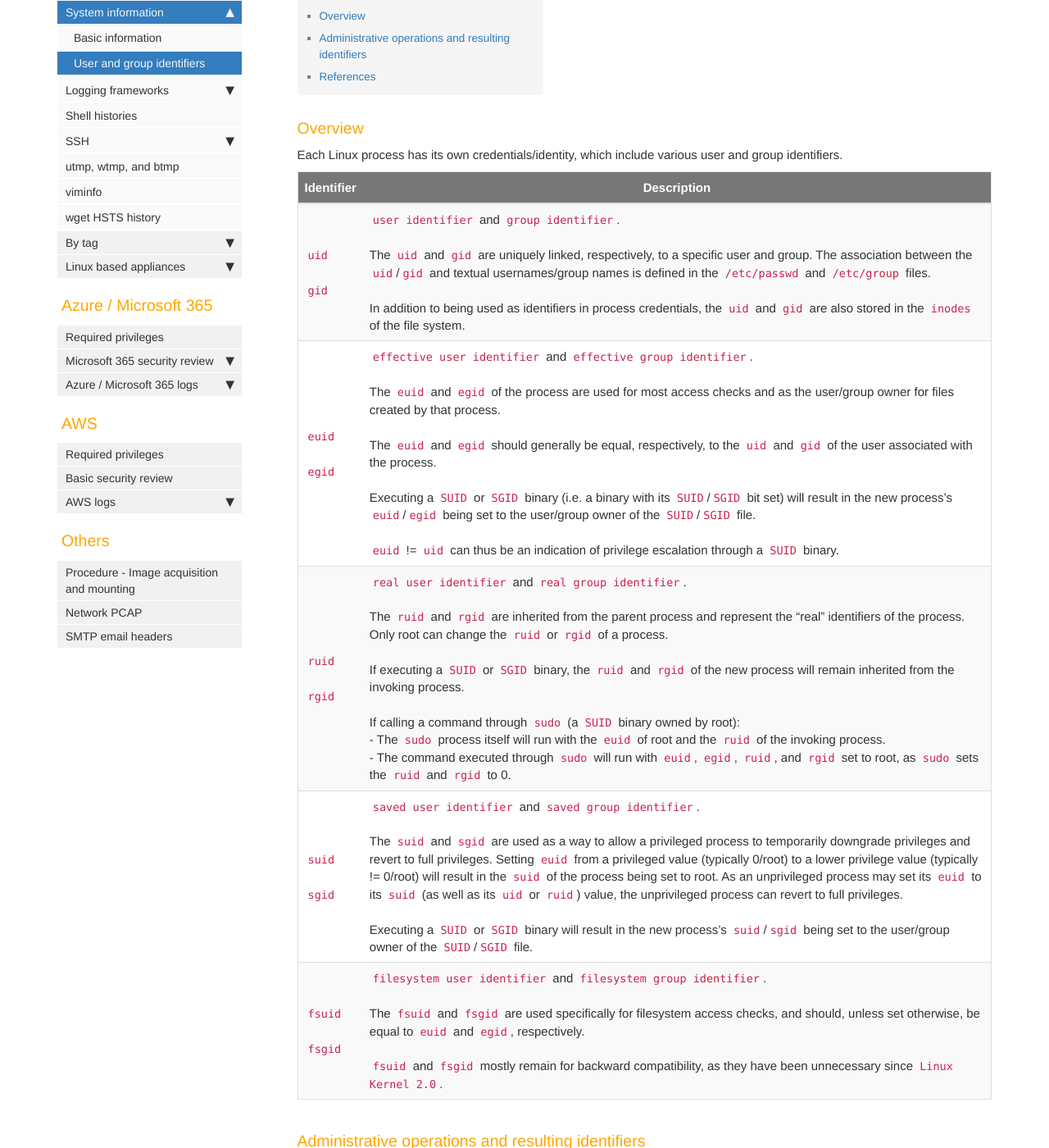
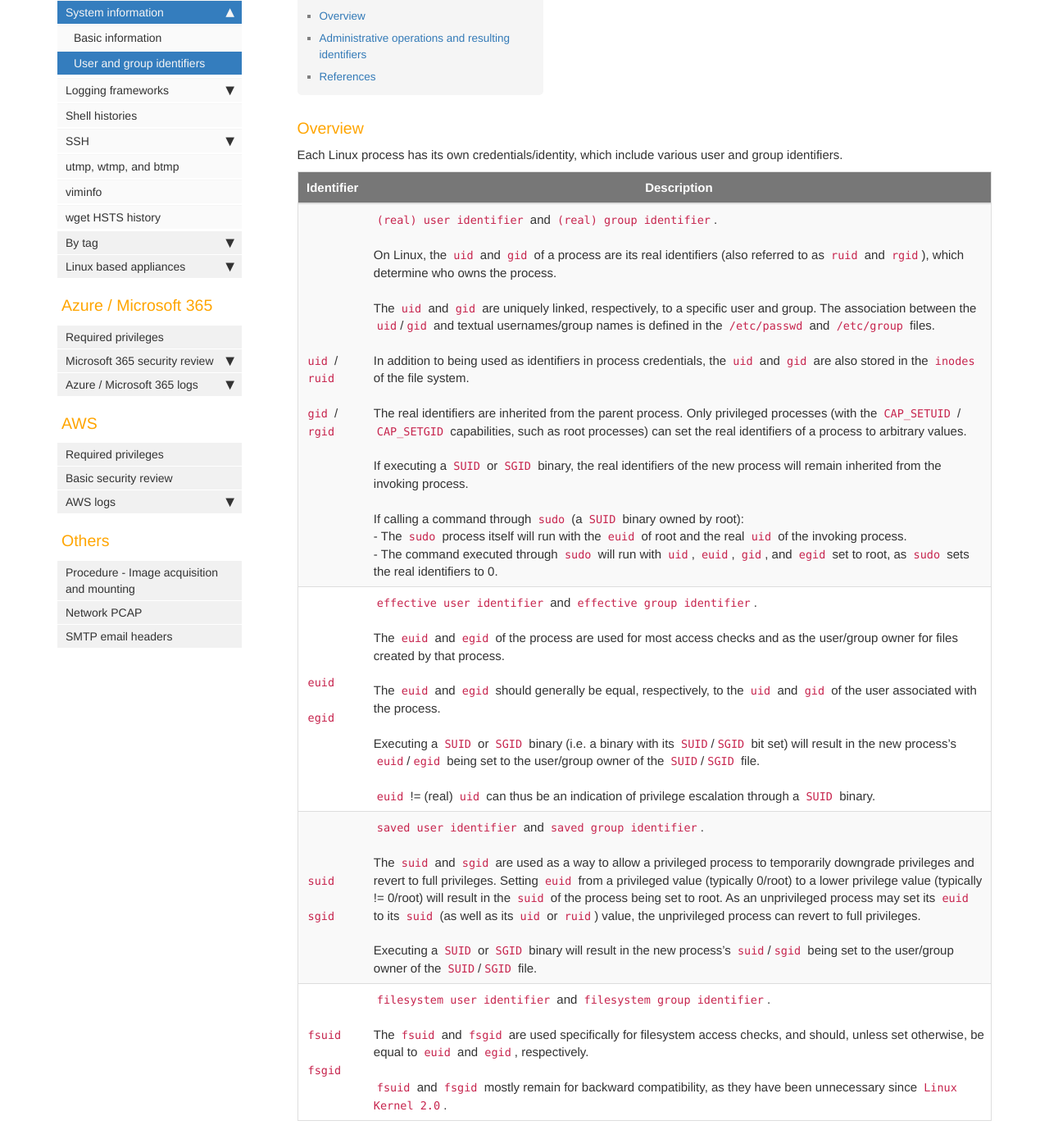
Before and after one commit to Qazeer/artefacts.help, a Jekyll site: the page built from pages/linux/user_and_group_identifiers.md, in a window 1280 px wide and 1400 px high, scrolled down 332 px. Shown: the whole window at 82% size. Built offline with Jekyll 4.4.1, drawn with Linux system fonts in a browser that asks for light colours; comment, search, counter and statistics services are not loaded; some of the changed text lies outside the part shown.

Commit message:
[Artefact] Linux user and group identifiers - Merge the uid / ruid rows

````diff
--- a/pages/linux/user_and_group_identifiers.md
+++ b/pages/linux/user_and_group_identifiers.md
@@ -1,6 +1,6 @@
 ---
 title: User and group identifiers
-summary: 'Each process is associated with a set of user and group identifiers: uid/gid, euid/egid, ruid/rgid, suid/sgid, and fsuid/fsgid.'
+summary: 'Each process is associated with a set of user and group identifiers: uid/gid (real identifiers, also referred to as ruid/rgid), euid/egid, suid/sgid, and fsuid/fsgid.'
 keywords: uid, gid, euid, egid, ruid, rgid, suid, sgid, fsuid, fsgid, setuid, setgid, SUID, SGID, sudo, su, ps, passwd, group
 tags:
   - linux_system_information
@@ -18,15 +18,16 @@ user and group identifiers.
 
 | Identifier | Description |
 |------------|-------------|
-| `uid` <br><br> `gid` | `user identifier` and `group identifier`. <br><br> The `uid` and `gid` are uniquely linked, respectively, to a specific user and group. The association between the `uid`/`gid` and textual usernames/group names is defined in the `/etc/passwd` and `/etc/group` files. <br><br> In addition to being used as identifiers in process credentials, the `uid` and `gid` are also stored in the `inodes` of the file system. |
-| `euid` <br><br> `egid` | `effective user identifier` and `effective group identifier`. <br><br> The `euid` and `egid` of the process are used for most access checks and as the user/group owner for files created by that process. <br><br> The `euid` and `egid` should generally be equal, respectively, to the `uid` and `gid` of the user associated with the process. <br><br> Executing a `SUID` or `SGID` binary (i.e. a binary with its `SUID`/`SGID` bit set) will result in the new process's `euid`/`egid` being set to the user/group owner of the `SUID`/`SGID` file. <br><br> `euid` != `uid` can thus be an indication of privilege escalation through a `SUID` binary. |
-| `ruid` <br><br> `rgid` | `real user identifier` and `real group identifier`. <br><br> The `ruid` and `rgid` are inherited from the parent process and represent the "real" identifiers of the process. Only root can change the `ruid` or `rgid` of a process. <br><br> If executing a `SUID` or `SGID` binary, the `ruid` and `rgid` of the new process will remain inherited from the invoking process. <br><br> If calling a command through `sudo` (a `SUID` binary owned by root): <br> - The `sudo` process itself will run with the `euid` of root and the `ruid` of the invoking process. <br> - The command executed through `sudo` will run with `euid`, `egid`, `ruid`, and `rgid` set to root, as `sudo` sets the `ruid` and `rgid` to 0. |
+| `uid` / `ruid` <br><br> `gid` / `rgid` | `(real) user identifier` and `(real) group identifier`. <br><br> On Linux, the `uid` and `gid` of a process are its real identifiers (also referred to as `ruid` and `rgid`), which determine who owns the process. <br><br> The `uid` and `gid` are uniquely linked, respectively, to a specific user and group. The association between the `uid`/`gid` and textual usernames/group names is defined in the `/etc/passwd` and `/etc/group` files. <br><br> In addition to being used as identifiers in process credentials, the `uid` and `gid` are also stored in the `inodes` of the file system. <br><br> The real identifiers are inherited from the parent process. Only privileged processes (with the `CAP_SETUID` / `CAP_SETGID` capabilities, such as root processes) can set the real identifiers of a process to arbitrary values. <br><br> If executing a `SUID` or `SGID` binary, the real identifiers of the new process will remain inherited from the invoking process. <br><br> If calling a command through `sudo` (a `SUID` binary owned by root): <br> - The `sudo` process itself will run with the `euid` of root and the real `uid` of the invoking process. <br> - The command executed through `sudo` will run with `uid`, `euid`, `gid`, and `egid` set to root, as `sudo` sets the real identifiers to 0. |
+| `euid` <br><br> `egid` | `effective user identifier` and `effective group identifier`. <br><br> The `euid` and `egid` of the process are used for most access checks and as the user/group owner for files created by that process. <br><br> The `euid` and `egid` should generally be equal, respectively, to the `uid` and `gid` of the user associated with the process. <br><br> Executing a `SUID` or `SGID` binary (i.e. a binary with its `SUID`/`SGID` bit set) will result in the new process's `euid`/`egid` being set to the user/group owner of the `SUID`/`SGID` file. <br><br> `euid` != (real) `uid` can thus be an indication of privilege escalation through a `SUID` binary. |
 | `suid` <br><br> `sgid` | `saved user identifier` and `saved group identifier`. <br><br> The `suid` and `sgid` are used as a way to allow a privileged process to temporarily downgrade privileges and revert to full privileges. Setting `euid` from a privileged value (typically 0/root) to a lower privilege value (typically != 0/root) will result in the `suid` of the process being set to root. As an unprivileged process may set its `euid` to its `suid` (as well as its `uid` or `ruid`) value, the unprivileged process can revert to full privileges. <br><br> Executing a `SUID` or `SGID` binary will result in the new process's `suid`/`sgid` being set to the user/group owner of the `SUID`/`SGID` file. |
 | `fsuid` <br><br> `fsgid` | `filesystem user identifier` and `filesystem group identifier`. <br><br> The `fsuid` and `fsgid` are used specifically for filesystem access checks, and should, unless set otherwise, be equal to `euid` and `egid`, respectively. <br><br> `fsuid` and `fsgid` mostly remain for backward compatibility, as they have been unnecessary since `Linux Kernel 2.0`. |
 
 ### Administrative operations and resulting identifiers
 
 ```bash
+# Note that, for ps, the "uid" format specifier is an alias of "euid" (the real user identifier being displayed with the "ruid" format specifier).
+
 # Standard user (uid/gid 1000) logged in.
 ps -o uid,euid,ruid,suid,fsuid,egid,rgid,sgid
     UID  EUID  RUID  SUID FSUID  EGID  RGID  SGID
````
